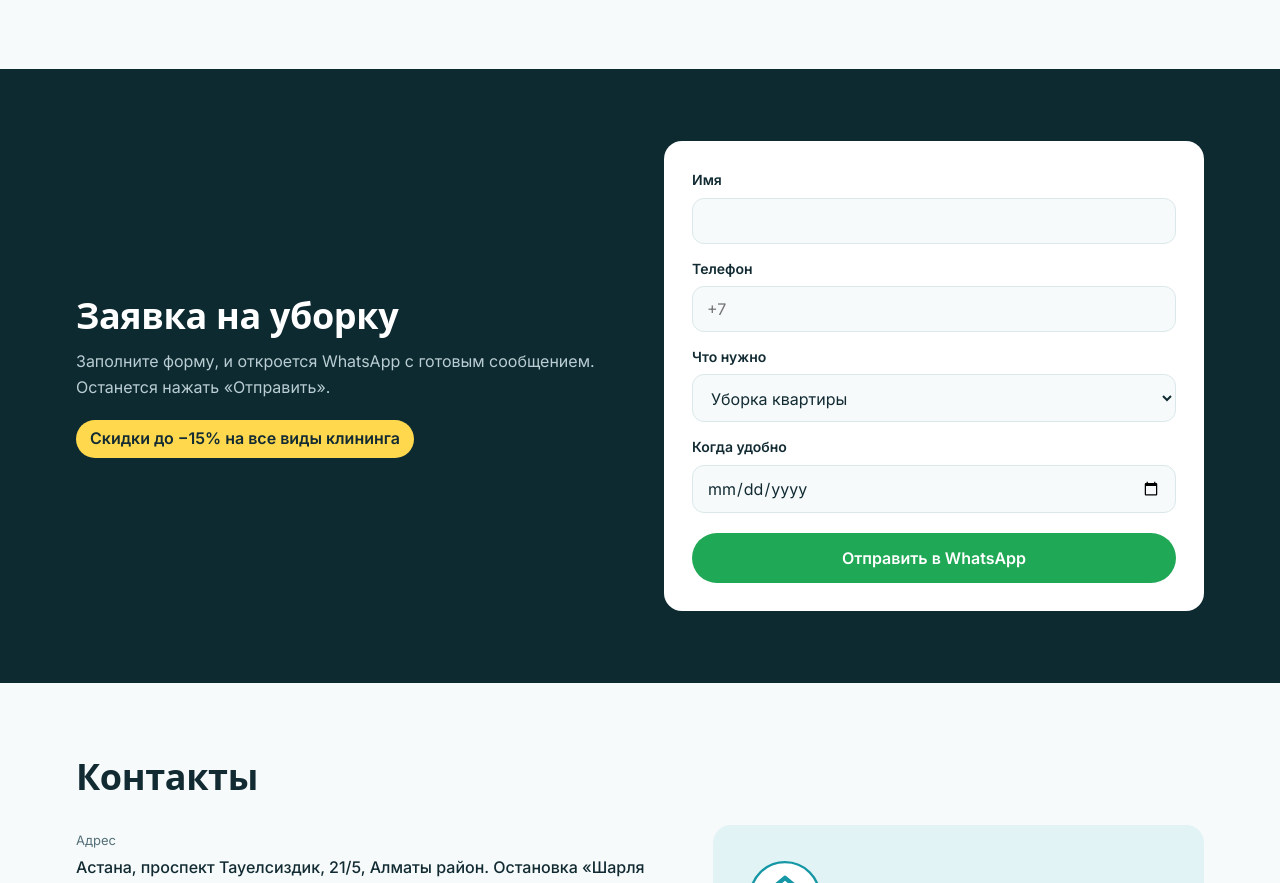
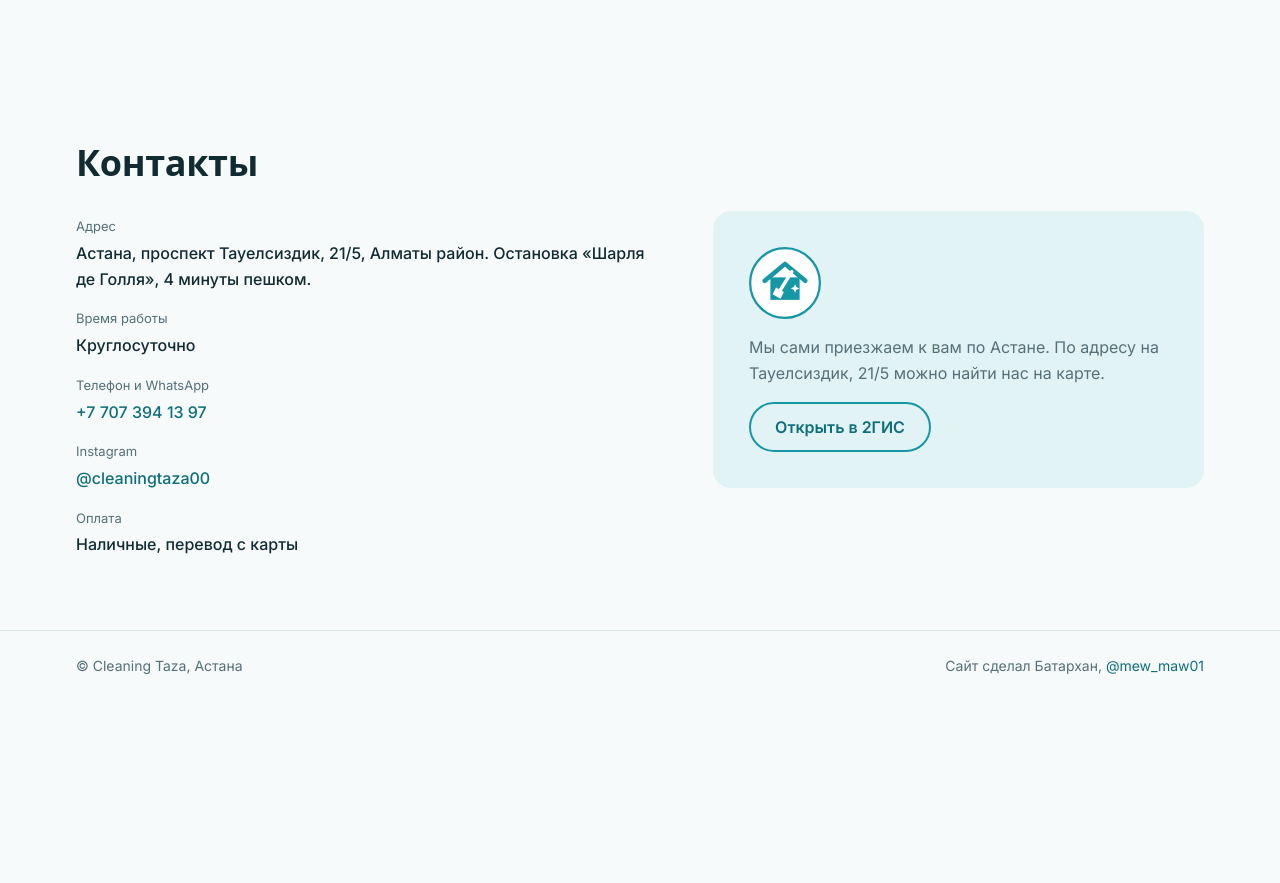
Before and after one commit to Batyrhan01/cleaning-taza, a plain HTML site: page index.html in a window 1280 px wide. Shown: the part 3538-4421 px from the top of the page. After the commit the page ends 4311 px from the top, so only its background shows below. Drawn offline with Linux system fonts and the light colour scheme; a web font is replaced by a local one.

Commit message:
Убрал форму заявки

```diff
--- a/index.html
+++ b/index.html
@@ -200,33 +200,6 @@
   </div>
 </section>
 
-<section class="section section--dark" id="order">
-  <div class="wrap order">
-    <div class="order__text">
-      <h2>Заявка на уборку</h2>
-      <p>Заполните форму, и откроется WhatsApp с готовым сообщением. Останется нажать «Отправить».</p>
-      <p class="order__promo">Скидки до −15% на все виды клининга</p>
-    </div>
-    <form class="form" id="form">
-      <label>Имя<input name="name" required autocomplete="name"></label>
-      <label>Телефон<input name="phone" type="tel" required autocomplete="tel" placeholder="+7"></label>
-      <label>Что нужно
-        <select name="service">
-          <option>Уборка квартиры</option>
-          <option>Генеральная уборка</option>
-          <option>Уборка после ремонта</option>
-          <option>Химчистка дивана</option>
-          <option>Химчистка матраса</option>
-          <option>Химчистка стульев</option>
-          <option>Другое</option>
-        </select>
-      </label>
-      <label>Когда удобно<input name="date" type="date"></label>
-      <button class="btn btn--wa" type="submit">Отправить в WhatsApp</button>
-    </form>
-  </div>
-</section>
-
 <section class="section" id="contacts">
   <div class="wrap contacts">
     <div>
--- a/script.js
+++ b/script.js
@@ -15,24 +15,3 @@ moreBtn.addEventListener('click', () => {
   document.querySelectorAll('.review.is-hidden').forEach(r => r.classList.remove('is-hidden'));
   moreBtn.hidden = true;
 });
-
-// Форма заявки: открывает WhatsApp с готовым текстом
-const PHONE = '77073941397';
-const dateInput = document.querySelector('#form [name="date"]');
-dateInput.min = new Date().toISOString().slice(0, 10);
-
-document.getElementById('form').addEventListener('submit', e => {
-  e.preventDefault();
-  const f = e.target.elements;
-  const lines = [
-    'Здравствуйте! Хочу заказать уборку.',
-    `Имя: ${f.name.value.trim()}`,
-    `Телефон: ${f.phone.value.trim()}`,
-    `Услуга: ${f.service.value}`
-  ];
-  if (f.date.value) {
-    const [y, m, d] = f.date.value.split('-');
-    lines.push(`Дата: ${d}.${m}.${y}`);
-  }
-  window.open(`https://wa.me/${PHONE}?text=` + encodeURIComponent(lines.join('\n')), '_blank', 'noopener');
-});
--- a/style.css
+++ b/style.css
@@ -76,7 +76,6 @@ h3{font-size:18px;margin-bottom:8px}
 /* Секции */
 .section{padding:72px 0}
 .section--tint{background:var(--teal-soft)}
-.section--dark{background:var(--dark);color:#fff}
 .sub{color:var(--muted);margin-bottom:32px}
 .promo{display:inline-block;background:#fff8d6;border:1px solid #f1df8a;border-radius:12px;padding:10px 16px;margin:4px 0 32px;font-weight:500}
 
@@ -118,16 +117,6 @@ summary::after{content:"+";font-size:24px;line-height:1;color:var(--teal)}
 details[open] summary::after{content:"−"}
 details p{color:var(--muted);margin-top:10px}
 
-/* Заявка */
-.order{display:grid;grid-template-columns:1fr 1fr;gap:48px;align-items:center}
-.order__text p{color:#b9cdd2;margin-top:8px}
-.order__promo{display:inline-block;margin-top:20px!important;background:var(--accent);color:var(--ink)!important;font-weight:600;padding:6px 14px;border-radius:999px}
-.form{background:#fff;color:var(--ink);border-radius:var(--radius);padding:28px;display:grid;gap:14px}
-.form label{display:grid;gap:6px;font-size:14px;font-weight:600}
-.form input,.form select{font:16px var(--body);padding:12px 14px;border:1px solid var(--line);border-radius:12px;background:var(--bg);color:var(--ink);width:100%}
-.form input:focus,.form select:focus{outline:2px solid var(--teal);border-color:transparent}
-.form .btn{margin-top:6px}
-
 /* Контакты */
 .contacts{display:grid;grid-template-columns:1.2fr 1fr;gap:48px;align-items:center}
 .contact-list{display:grid;gap:4px;margin-top:20px}
@@ -148,7 +137,7 @@ details p{color:var(--muted);margin-top:10px}
 
 /* Планшет */
 @media (max-width:980px){
-  .hero__in,.order,.contacts{grid-template-columns:1fr;gap:36px}
+  .hero__in,.contacts{grid-template-columns:1fr;gap:36px}
   .cards{grid-template-columns:1fr 1fr}
   .reviews{grid-template-columns:1fr 1fr}
 }
@@ -166,6 +155,5 @@ details p{color:var(--muted);margin-top:10px}
   .facts{gap:20px}
   .section{padding:56px 0}
   .cards,.reviews,.steps,.results{grid-template-columns:1fr}
-  .form{padding:20px}
   .map{padding:24px}
 }
```
Also changed, not shown: 1 other file.
